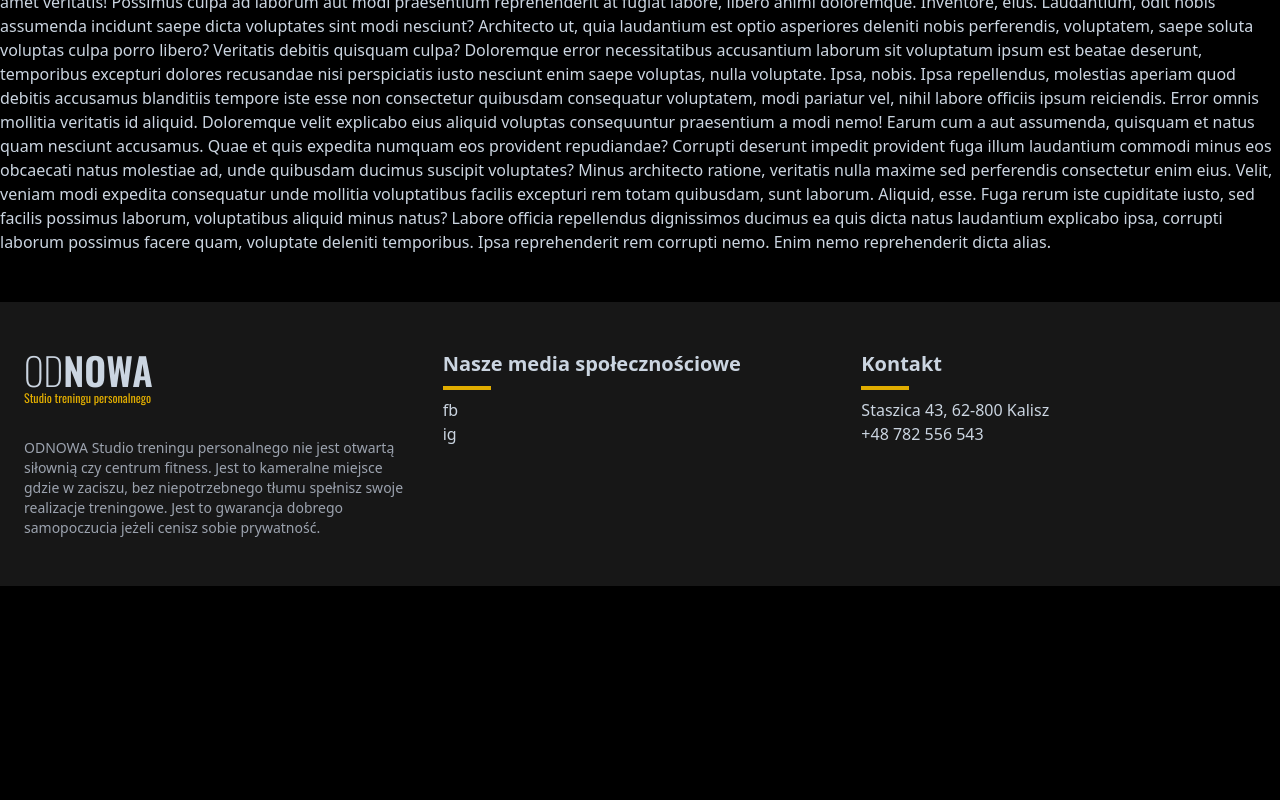
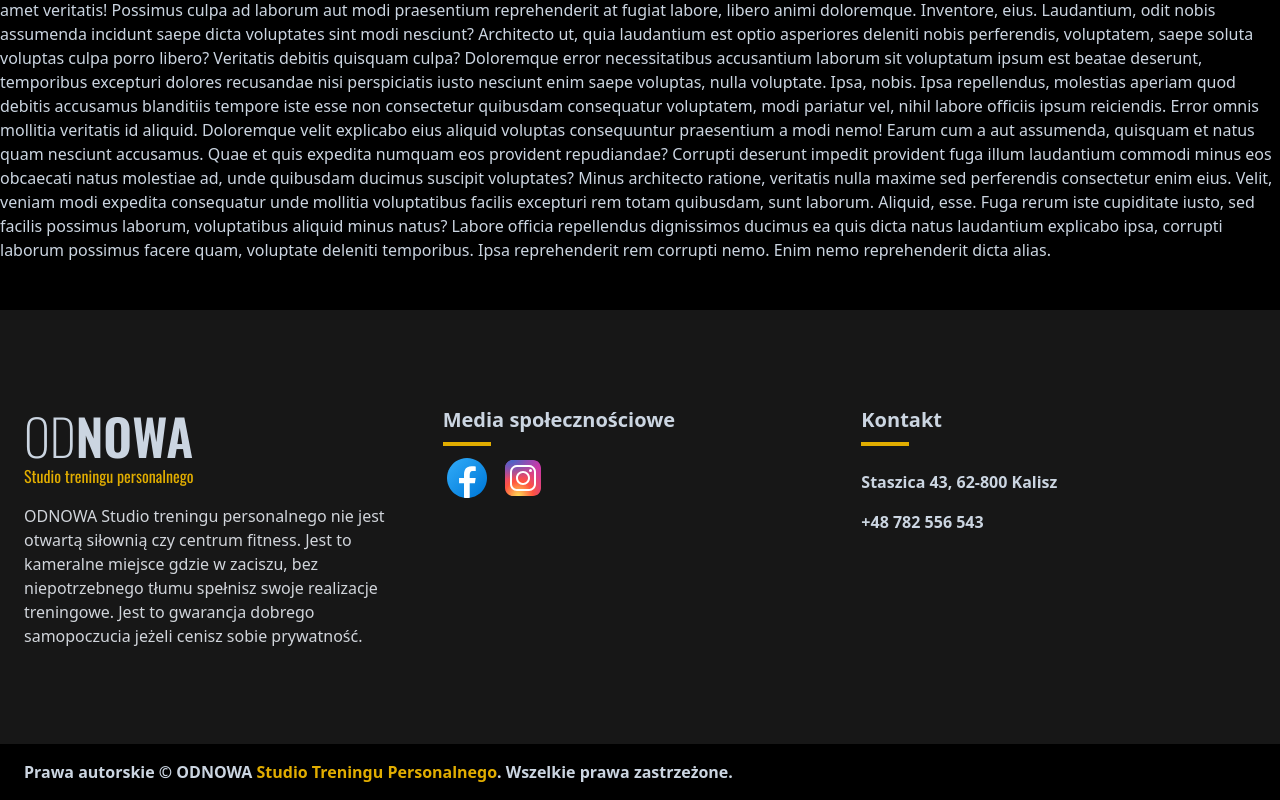
Before and after one commit to dplotek/odnowa, a website: page public/index.html in a window 1280 px wide. Shown: the part 802-1602 px from the top of the page. Before the commit the page ends 1388 px from the top, so only its background shows below. Drawn offline with nearby package versions, Linux system fonts and the light colour scheme.

Commit message:
final footer

```diff
--- a/public/index.html
+++ b/public/index.html
@@ -13,13 +13,13 @@
 
   <nav class="w-full sticky top-0 left-0 bg-black drop-shadow-[0_1px_1px_rgba(255,255,255,0.2)]">
     <div class="max-w-screen-xl mx-auto flex justify-between items-center px-6">
-      <p class="font-oswald text-2xl py-2">
+      <p class="font-oswald text-4xl py-2">
         <a href="./index.html">
           <span class="font-extralight">OD</span><span class="font-semibold">NOWA</span>
         </a>
       </p>
 
-      <ul class="hidden md:flex left-0 top-0 bg-black text-sm font-medium">
+      <ul class="hidden md:flex left-0 top-0 bg-black text-md font-medium">
         <li class="mr-4 border-b-2 border-yellow-600">
           <a href="./index.html">
             Strona główna
@@ -50,6 +50,7 @@
       <button
         class="md:hidden w-6 h-6 flex items-center justify-center relative"
         id="nav-toggler"
+        aria-label="menu"
       >
         <span
           class="transform transition w-full h-px bg-white -translate-y-2 absolute"
@@ -142,27 +143,33 @@
     Labore officia repellendus dignissimos ducimus ea quis dicta natus laudantium explicabo ipsa, corrupti laborum possimus facere quam, voluptate deleniti temporibus. Ipsa reprehenderit rem corrupti nemo. Enim nemo reprehenderit dicta alias.
   </div>
 
-  <footer class="mt-12 pb-12 bg-neutral-900 w-full">
+  <footer class="mt-12 pt-12 pb-24 bg-neutral-900 w-full">
     <div class="max-w-screen-xl mx-auto flex px-6 flex-col md:flex-row">
       <div class="flex-1 mr-6 mt-12">
-        <p class="font-oswald text-[38px] leading-10">
+        <p class="font-oswald text-[50px] leading-[58px]">
           <span class="font-extralight">OD</span><span class="font-semibold">NOWA</span>
         </p>
-        <p class="font-oswald text-xs text-secondary">
+        <p class="font-oswald text-md text-secondary">
           Studio treningu personalnego
         </p>
-        <p class="mt-8 text-sm text-gray-400">
+        <p class="mt-4 text-md text-gray-300">
           ODNOWA Studio treningu personalnego nie jest otwartą siłownią czy centrum fitness. Jest to kameralne miejsce gdzie w zaciszu, bez niepotrzebnego tłumu spełnisz swoje realizacje treningowe. Jest to gwarancja dobrego samopoczucia jeżeli cenisz sobie prywatność.
         </p>
       </div>
 
       <div class="flex-1 mr-6 mt-12">
         <p class="text-xl font-bold">
-          Nasze media społecznościowe
+          Media społecznościowe
         </p>
         <div class="h-1 w-12 bg-secondary my-2"></div>
-        <p>fb</p>
-        <p>ig</p>
+        <div class="flex">
+          <a href="https://www.facebook.com/odnowakalisz" target="_blank" rel="noopener" class="mr-2">
+            <img src="./assets/facebook.svg" alt="facebook logo" width="48px" height="48px"/>
+          </a>
+          <a href="https://www.instagram.com/odnowastudio/" target="_blank" rel="noopener">
+            <img src="./assets/instagram.svg" alt="instgram logo" width="48px" height="48px"/>
+          </a>
+        </div>
       </div>
 
       <div class="flex-1 mt-12">
@@ -170,16 +177,20 @@
           Kontakt
         </p>
         <div class="h-1 w-12 bg-secondary my-2"></div>
-        <p>
+        <a href="https://www.google.com/maps/dir//Staszica+43,+62-800+Kalisz/@51.752542,18.0777471,17z/data=!4m8!4m7!1m0!1m5!1m1!1s0x471ac594a7e866bd:0xb5a57977107fda67!2m2!1d18.0799358!2d51.7525387" class="block py-4 font-bold" target="_blank" rel="noopener">
           Staszica 43, 62-800 Kalisz
-        </p>
-        <p>
+        </a>
+        <a href="tel:+48782556543" class="block pb-4 font-bold">
           +48 782 556 543
-        </p>
+        </a>
       </div>
     </div>
   </footer>
 
+  <div class="max-w-screen-xl mx-auto my-4 px-6 font-bold">
+    Prawa autorskie © ODNOWA <span class="text-secondary">Studio Treningu Personalnego</span>. Wszelkie prawa zastrzeżone.
+  </div>
+
   <script src="./scripts/menu.js"></script>
 </body>
 </html>
```
Also changed, not shown: public/assets/facebook.svg (added), public/assets/instagram.svg (added).
